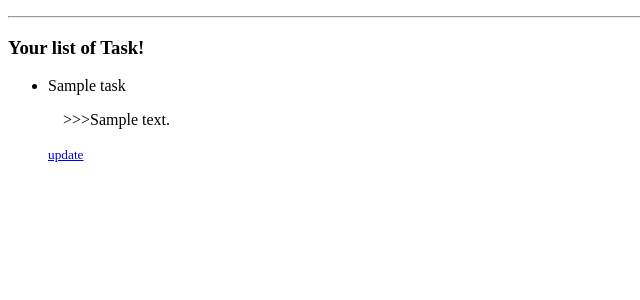
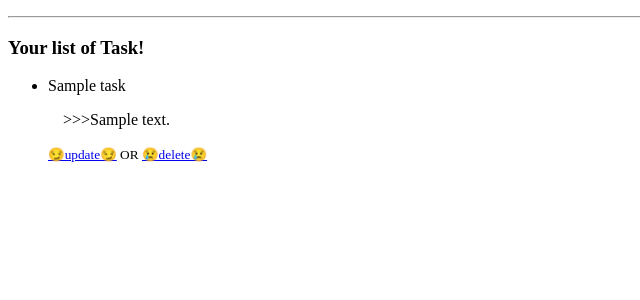
Before and after one commit to endang-ismaya/django-thoughts, a Django app: page /tasks/ in a window 1280 px wide. Shown: the part 121-421 px from the top of the page, without its empty margins (0-640 px from the left). Run offline with Django 4.2, Linux system fonts and the light colour scheme; tables that the repository leaves empty hold one stand-in row (values such as "Sample post"); parts of the project's set-up code (start-up, migrations or seed data) failed here and were passed over.

Commit message:
add delete_task

```diff
--- a/app_journal/urls.py
+++ b/app_journal/urls.py
@@ -7,5 +7,6 @@ urlpatterns = [
     path("tasks/", views.tasks, name="tasks"),
     path("tasks/add/", views.add_task, name="add_task"),
     path("tasks/<int:pk>/update/", views.update_task, name="update_task"),
+    path("tasks/<int:pk>/delete/", views.delete_task, name="delete_task"),
     path("register/", views.register, name="register"),
 ]
--- a/app_journal/views.py
+++ b/app_journal/views.py
@@ -54,3 +54,15 @@ def update_task(request, pk):
     }
 
     return render(request, "update_task.html", context)
+
+
+def delete_task(request, pk):
+    task = models.Task.objects.get(id=pk)
+
+    if request.method == "POST":
+        task.delete()
+        return redirect(reverse("app_journal:tasks"))
+
+    context = {"task": task}
+
+    return render(request, "delete_task.html", context)
--- a/templates/tasks.html
+++ b/templates/tasks.html
@@ -13,7 +13,9 @@
             <p style="margin-left: 15px">>>>{{task.description}}</p>
         </div>
         <small>
-            <a href="{% url 'app_journal:update_task' task.id %}">update</a>
+            <a href="{% url 'app_journal:update_task' task.id %}">😏update😏</a>
+            OR
+            <a href="{% url 'app_journal:delete_task' task.id %}">😢delete😢</a>
         </small>
     </li>
     {% endfor %}
```
Also changed, not shown: templates/delete_task.html (added, +20 -0 lines).
